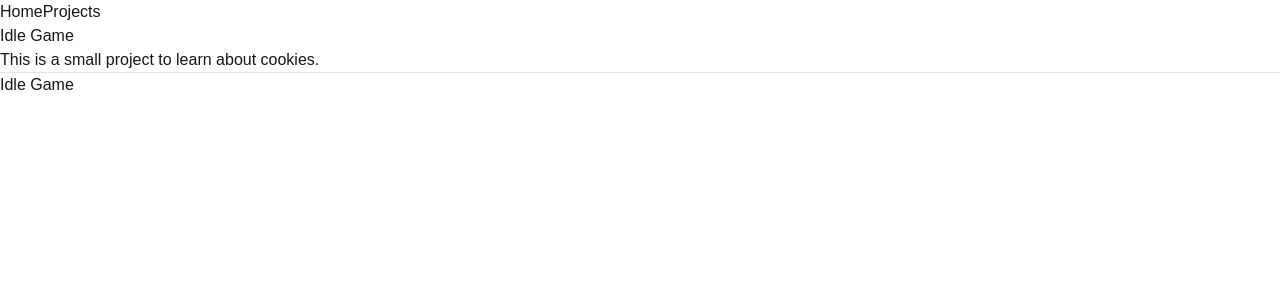
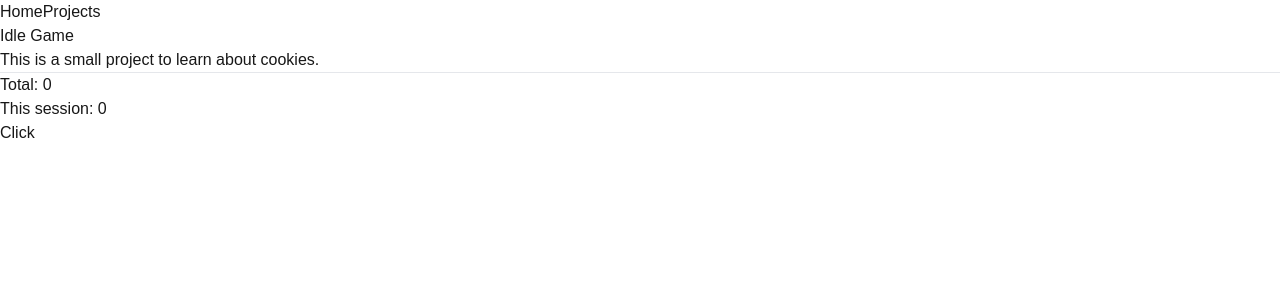
Before and after one commit to ymumberson/Tailwind-Portfolio, a Next.js app: page /projects/idle-game in a window 1280 px wide. Shown: the top 300 px of the page. Built offline with nearby package versions, Linux system fonts and the light colour scheme; no server answers.

Commit message:
Made simple counter using cookies. First pass so doesn't account for race conditions.

```diff
--- /dev/null
+++ b/src/app/projects/idle-game/cookieReader.tsx
@@ -0,0 +1,13 @@
+"use server"
+import { cookies } from "next/headers";
+
+export async function getCookie(cookieName: string) {
+    const cookie = (await cookies()).get(cookieName);
+    return cookie ? cookie.value : "";
+}
+
+export async function setCookie(cookieName: string, cookieValue: string) {
+    const cookiesData = await cookies();
+    cookiesData.set(cookieName, cookieValue);
+    console.log("Set cookie to value: " + cookieValue);
+}
--- a/src/app/projects/idle-game/page.tsx
+++ b/src/app/projects/idle-game/page.tsx
@@ -1,9 +1,40 @@
+'use client';  // This marks the component as a Client Component
+
 import Project from "@/app/components/Project";
+import { getCookie, setCookie } from "./cookieReader";
+import { useEffect, useState } from "react";
+
+const SAVE_DATA_COOKIE = "IdleGameSaveData";
 
 const idleGame = () => {
+    const [cookies, setCookies] = useState(-1);
+    const [counter, setCounter] = useState(0);
+
+    useEffect(() => {
+        if (cookies === -1) {
+            async function fetchCookies() {
+                const cookiesFetch = await getCookie(SAVE_DATA_COOKIE);
+                setCookies(+cookiesFetch);
+            }
+            fetchCookies();
+        } else {
+            async function setCookies() {
+                await setCookie(SAVE_DATA_COOKIE, cookies.toString());
+            }
+            setCookies();
+        }
+    }, [cookies]);
+
+    async function btnClick() {
+        setCounter(counter+1);
+        setCookies(cookies+1);
+    }
+
     return (
         <Project name={"Idle Game"} description={"This is a small project to learn about cookies."} >
-            Idle Game
+            <div>Total: {cookies}</div>
+            <div>This session: {counter}</div>
+            <button onClick={btnClick}>Click</button>
         </Project>
     );
 }
```
